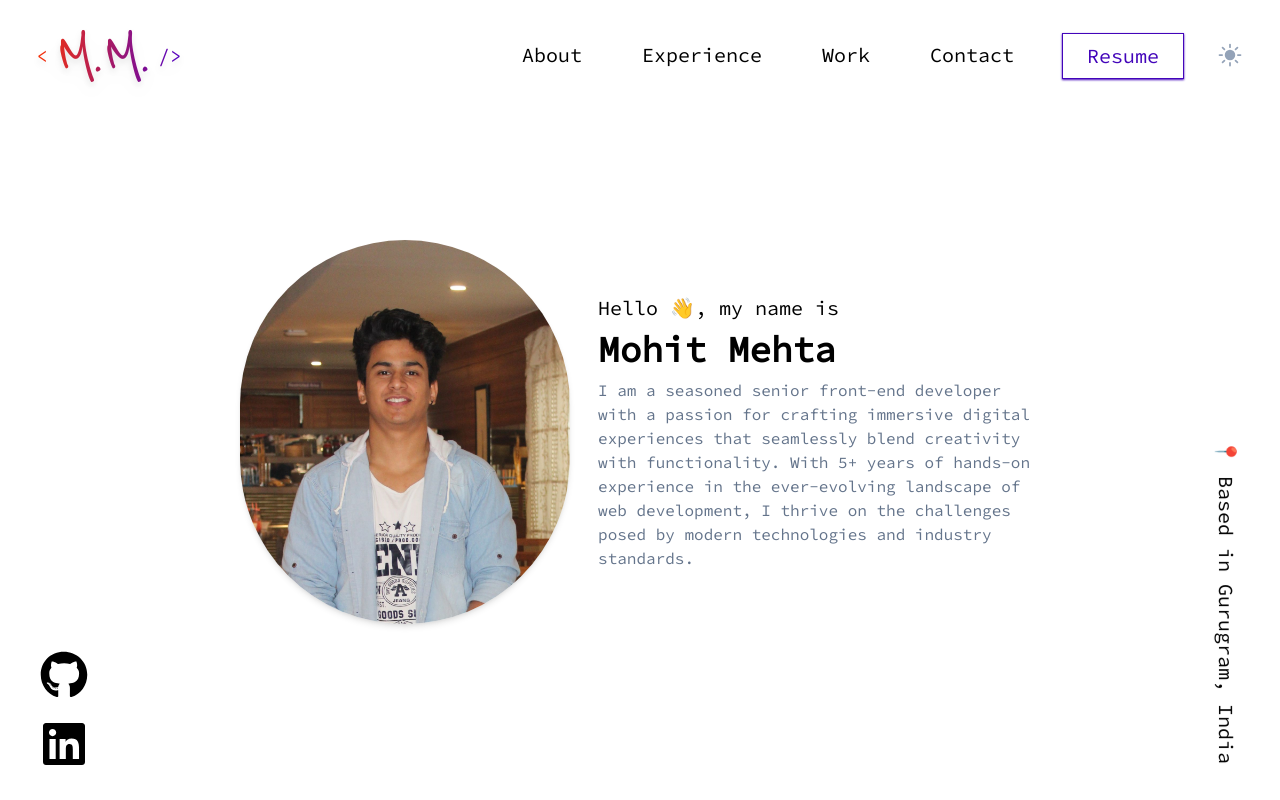
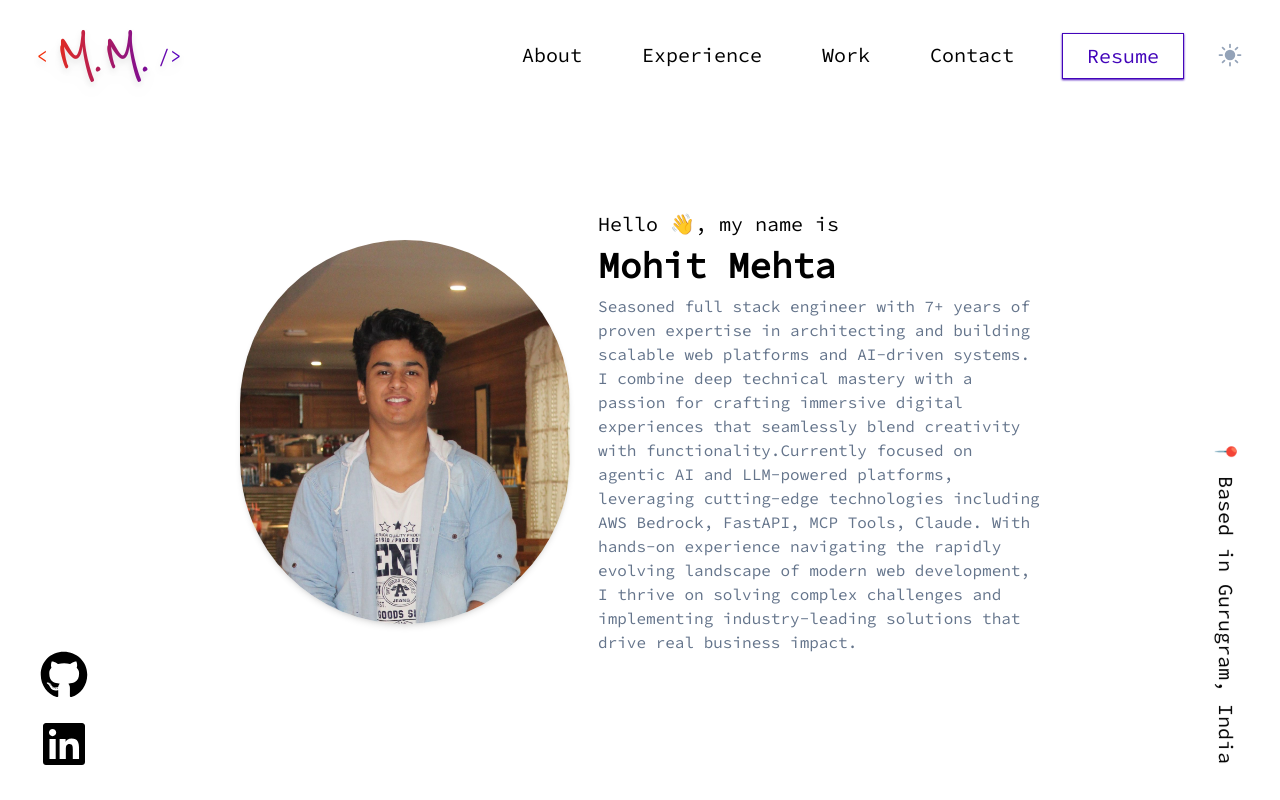
Before and after one commit to money280497/portfolio, a Vue app: page / in a window 1280 px wide. Shown: the top 800 px of the page. Built offline with nearby package versions, Linux system fonts and the light colour scheme.

Commit message:
Revise portfolio introduction and about section
Updated personal introduction and about section to reflect a transition from front-end to full stack development, emphasizing experience with AI-driven systems and modern technologies.

```diff
--- a/src/portfolio.js
+++ b/src/portfolio.js
@@ -23,7 +23,7 @@ const greeting = {
   intro: "Hello 👋, my name is",
   name: "Mohit Mehta",
   message:
-    "I am a seasoned senior front-end developer with a passion for crafting immersive digital experiences that seamlessly blend creativity with functionality. With 5+ years of hands-on experience in the ever-evolving landscape of web development, I thrive on the challenges posed by modern technologies and industry standards.",
+    "Seasoned full stack engineer with 7+ years of proven expertise in architecting and building scalable web platforms and AI-driven systems. I combine deep technical mastery with a passion for crafting immersive digital experiences that seamlessly blend creativity with functionality.Currently focused on agentic AI and LLM-powered platforms, leveraging cutting-edge technologies including AWS Bedrock, FastAPI, MCP Tools, Claude. With hands-on experience navigating the rapidly evolving landscape of modern web development, I thrive on solving complex challenges and implementing industry-leading solutions that drive real business impact.",
   basedLocation: "Gurugram, India",
   resumeLink:
     "https://drive.google.com/file/d/1MoIzqHmXItIBYIhPtdqjSYNOsJR9zQYe/view?usp=drive_link", // recommended: google drive file share link (change to "anyone on the internet can view")
@@ -42,7 +42,7 @@ const socialMediaLinks = {
 // --- 😎 About Section ---
 const about = {
   autobiography: [
-    "As a senior member of any development team, I bring leadership, mentorship, and a strategic mindset to the table. Whether it's guiding junior developers, architecting scalable solutions, or spearheading the adoption of new technologies, I am driven by a relentless pursuit of excellence and a passion for pushing the boundaries of what's possible in front-end development.",
+    "As a senior member of any development team, I bring leadership, mentorship, and a strategic mindset to the table. Whether it's guiding junior developers, architecting scalable solutions, or spearheading the adoption of new technologies, I am driven by a relentless pursuit of excellence and a passion for pushing the boundaries of what's possible in software development.",
   ], // Separated items are paragraphs
   techStack: ["React.js", "JavaScript", "Node.js", "Html", "Css"],
   photo3Link: "images/portrait3.jpg",
```
